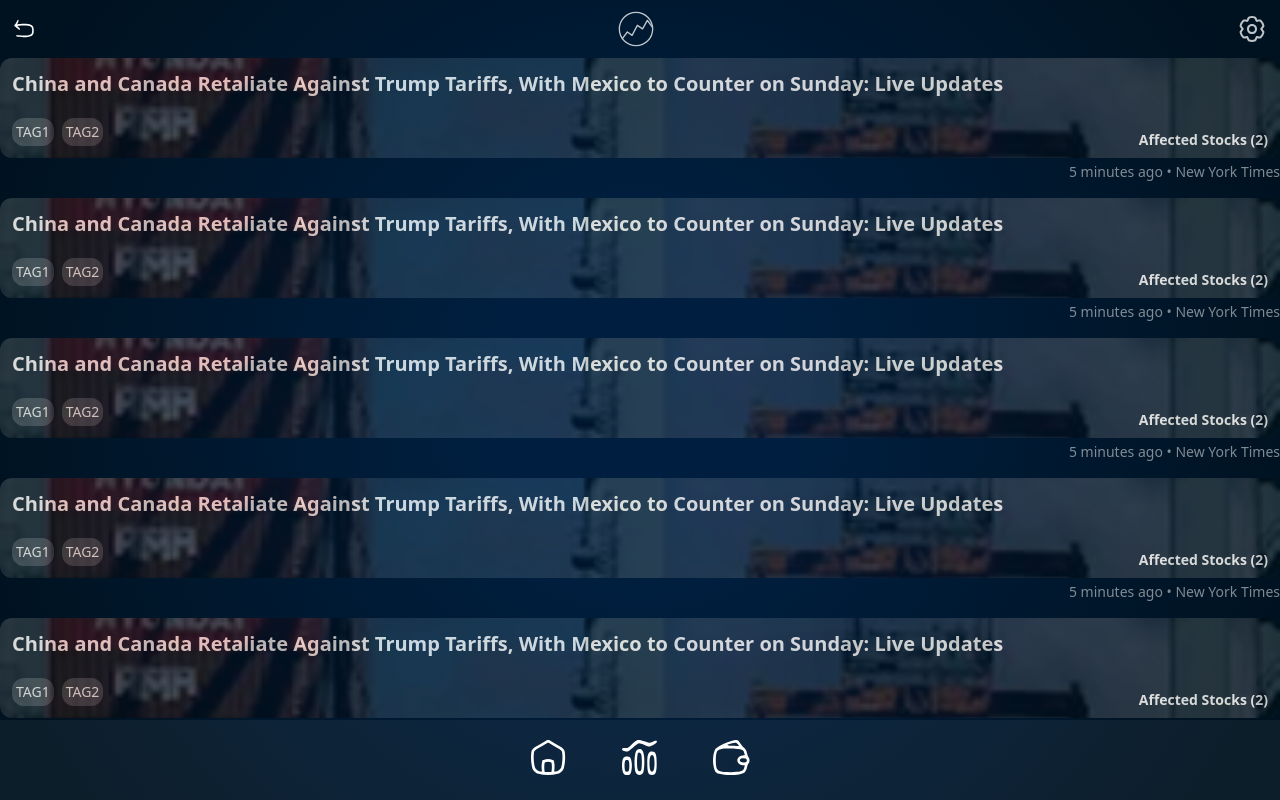
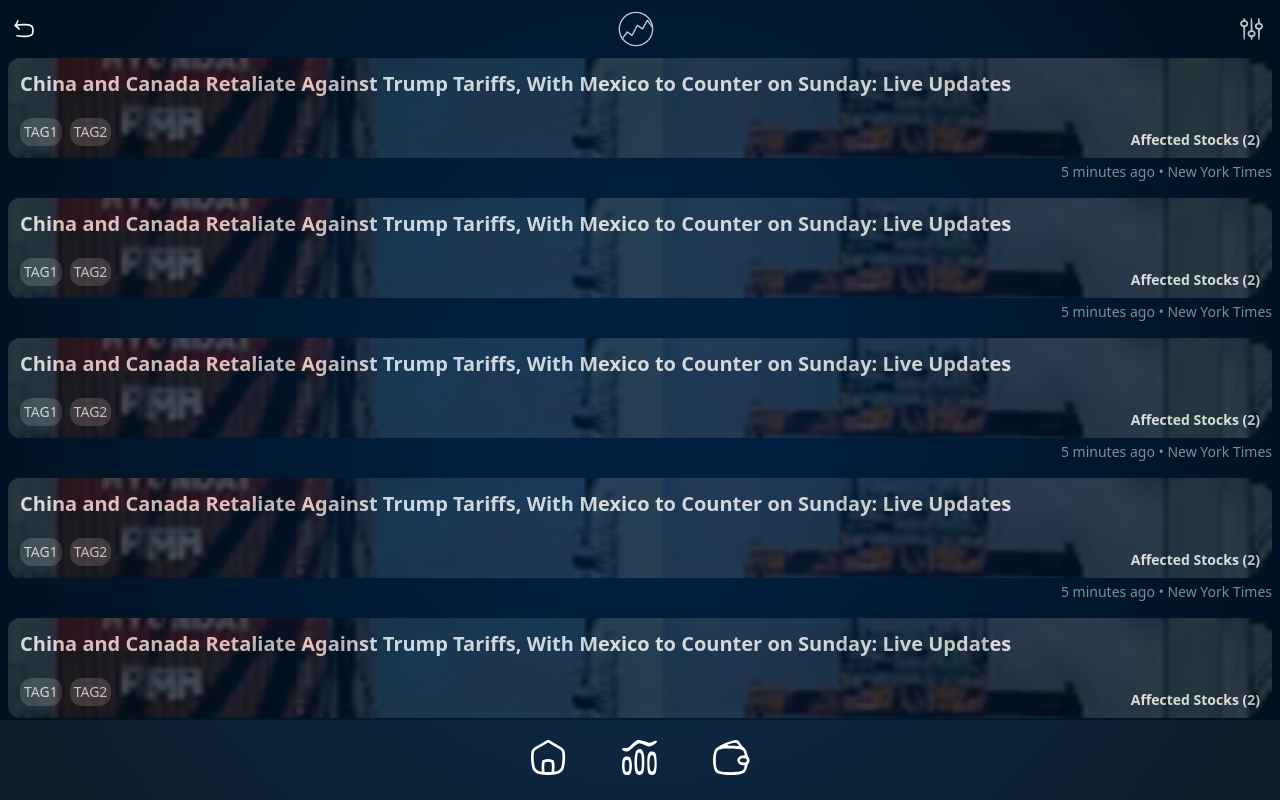
Before and after one commit to emigracja/app, a Next.js app in the folder frontend/: page /news in a window 1280 px wide. Built offline with nearby package versions, Linux system fonts and the light colour scheme.

Commit message:
feat(frontend): Base for overlays (search, filter)

```diff
--- a/frontend/src/app/globals.css
+++ b/frontend/src/app/globals.css
@@ -38,3 +38,7 @@ body {
   -ms-overflow-style: none;  /* IE and Edge */
   scrollbar-width: none;  /* Firefox */
 }
+
+.stock-container a {
+  display: none;
+}
--- a/frontend/src/app/layout.tsx
+++ b/frontend/src/app/layout.tsx
@@ -3,6 +3,7 @@ import { Geist, Geist_Mono } from "next/font/google";
 import "./globals.css";
 import NavBar from "@/components/navbar/NavBar";
 import TopBar from "@/components/topbar/TopBar";
+import Overlay from "@/components/search/Overlay";
 
 
 const geistSans = Geist({
@@ -52,6 +53,7 @@ export default function RootLayout({
         <div className="relative bottom-[0px] w-full">
           <NavBar/>
         </div>
+        {/*<Overlay />*/}
       </main>
       </body>
       </html>
--- a/frontend/src/app/stocks/[id]/page.tsx
+++ b/frontend/src/app/stocks/[id]/page.tsx
@@ -76,10 +76,17 @@ export default function StockDetail() {
   if (!stock || !news) {
     return (
       <div className="h-full w-full text-white flex justify-center items-center">
-        <p>Loading...</p>
+        <p>Loading...</p>  {/* TODO: Add spinner and lazy loading */}
       </div>
     );
   }
+
+  const handleDotClick = (position: number) => {
+    if (scrollContainer.current) {
+      const scrollLeft = (scrollContainer.current.scrollWidth - scrollContainer.current.clientWidth) * position;
+      scrollContainer.current.scrollTo({ left: scrollLeft, behavior: 'smooth' });
+    }
+  };
 
   return (
       <div className="relative flex flex-col h-full w-full overflow-hidden">
@@ -109,7 +116,8 @@ export default function StockDetail() {
             <PriceChange todaysPriceChange={stock.todaysPriceChange}/>
           </div>
         </section>
-      <section ref={scrollContainer} className="relative flex overflow-x-scroll scrollbar-hide pb-10 snap-x snap-mandatory">
+        <section ref={scrollContainer}
+                 className="relative flex overflow-x-scroll scrollbar-hide pb-10 snap-x snap-mandatory">
           <div className="flex w-[200vw] box-border justify-between px-1">
             <div className="w-[100vw] box-border snap-center">
               <MainChart CandlestickData={stock.periodPrices}/>
@@ -120,8 +128,14 @@ export default function StockDetail() {
           </div>
         </section>
         <div className="absolute flex w-full h-0 bottom-3 p-1 items-center justify-center">
-        <div className={`dot ${scrollPosition < 50 ? 'active' : ''}`}></div>
-        <div className={`dot ${scrollPosition >= 50 ? 'active' : ''}`}></div>
+          <div
+              className={`dot p-1 ${scrollPosition < 50 ? 'active' : ''}`}
+              onClick={() => handleDotClick(0)}
+          ></div>
+          <div
+              className={`dot p-1 ${scrollPosition >= 50 ? 'active' : ''}`}
+              onClick={() => handleDotClick(1)}
+          ></div>
         </div>
       </div>
   );
--- a/frontend/src/components/news/NewsList.tsx
+++ b/frontend/src/components/news/NewsList.tsx
@@ -5,11 +5,11 @@ import Card from "./Card";
 interface Props {
   news: News[];
 }
-
+// TODO: Add lazy loading
 const NewsList = ({ news }: Props): ReactElement => {
   return (
     <div
-      className="flex flex-col gap-10"
+      className="flex flex-col gap-10 px-2"
     >
       {news.map((element) => (
         <Card key={element.id} {...element} />
--- /dev/null
+++ b/frontend/src/components/search/Overlay.tsx
@@ -0,0 +1,10 @@
+const Overlay = () => {
+
+    return (
+        <section className="absolute w-screen h-screen opacity-80 bg-white z-2">
+            test2123
+        </section>
+    )
+}
+
+export default Overlay
--- a/frontend/src/components/stocks/PreviewChart.tsx
+++ b/frontend/src/components/stocks/PreviewChart.tsx
@@ -88,9 +88,10 @@ const PreviewChart = ({ id, CandlestickData }: Props): ReactElement<Props> => {
 
   return (
     <div
+
       ref={chartContainerRef}
       id={`stock-${id}`}
-      className="h-14 pointer-events-none touch-none"
+      className="h-14 pointer-events-none touch-none stock-container"
     />
   );
 };
--- a/frontend/src/components/topbar/TopBar.tsx
+++ b/frontend/src/components/topbar/TopBar.tsx
@@ -2,7 +2,9 @@
 import Image from "next/image";
 import back from "../../../public/icons/back.svg";
 import logo from "../../../public/icons/logo.svg";
+import search from "../../../public/icons/search.svg";
 import settings from "../../../public/icons/settings.svg";
+import filter from "../../../public/icons/filter.svg";
 import { useRouter } from "next/navigation";
 import { usePathname } from 'next/navigation';
 import Link from "next/link";
@@ -15,7 +17,38 @@ const TopBar = () => {
     router.back();
   };
 
-  const shouldShowSettings = pathname !== '/settings';
+  const shouldShowSettings = pathname === '/wallet';
+  const shouldShowSearch = pathname === '/stocks';
+  const shouldShowFilter = pathname === '/news';
+
+  const shouldShowButton = shouldShowSettings || shouldShowSearch || shouldShowFilter;
+
+    const buttonRoute = (() => {
+        switch (pathname) {
+            case '/wallet':
+                return '/settings';
+            case '/stocks':
+                return '?search';
+            case '/news':
+                return '?filters';
+            default:
+                return '';
+        }
+    })();
+
+
+    const buttonIcon = (() => {
+        switch (pathname) {
+            case '/wallet':
+                return settings;
+            case '/stocks':
+                return search;
+            case '/news':
+                return filter;
+            default:
+                return '';
+        }
+    })();
 
   return (
     <nav className="flex justify-between items-center p-1">
@@ -36,12 +69,12 @@ const TopBar = () => {
         width={50}
       />
       <Link
-        className={`p-1 box-border rounded-xl active:bg-white/5 h-50px w-50px ${ shouldShowSettings ? 'visible' : 'invisible' }`}
-        href="/settings"
+        className={`p-1 box-border rounded-xl active:bg-white/5 h-50px w-50px ${ shouldShowButton ? 'visible' : 'invisible' }`}
+        href={buttonRoute}
       >
         <Image
           className="p-1 justify-self-center opacity-75"
-          src={settings}
+          src={buttonIcon}
           alt="settings"
           height={40}
           width={40}
```
Also changed, not shown: frontend/public/icons/filter.svg (added), frontend/public/icons/search.svg (added). Lines whose indentation alone changed are shown as unchanged.
